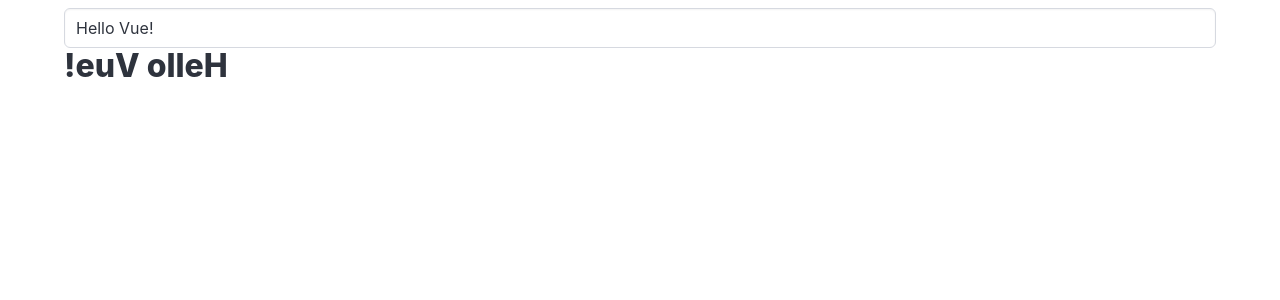
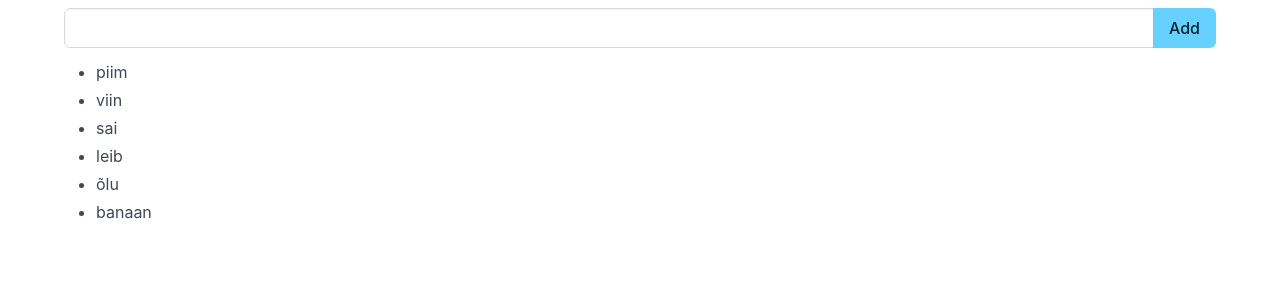
Before and after one commit to MaribelArikainen/mm23learnnode, a Vue app: page / in a window 1280 px wide. Shown: the top 300 px of the page. Built offline with nearby package versions, Linux system fonts and the light colour scheme.

Commit message:
Add simple item list

```diff
--- a/src/App.vue
+++ b/src/App.vue
@@ -1,14 +1,33 @@
 <script setup>
 import { ref } from 'vue';
-let message = ref('Hello Vue!');
+let newItem = ref('');
+let items = ref(['piim', 'viin', 'sai', 'leib', 'õlu', 'banaan']);
+
+function add(){
+    if(newItem.value.trim() !== ''){
+        items.value.push(newItem.value);
+    }
+    newItem.value = '';
+}
 
 </script>
 
 <template>
     <div class="container mt-2">
-        <input class="input" type="text" v-model="message">
+        <div class="field has-addons">
+            <div class="control is-expanded">
+                <input class="input" type="text" v-model="newItem" @keydown.enter="add">
+            </div>
+            <div class="control">
+                <button class="button is-info" @click="add">
+                    Add
+                </button>
+            </div>
+        </div>
         <div class="content">
-            <h1>{{ message.split('').reverse().join('') }}</h1>
+            <ul>
+                <li v-for="item in items">{{ item }}</li>
+            </ul>
         </div>
     </div>
 </template>
```
